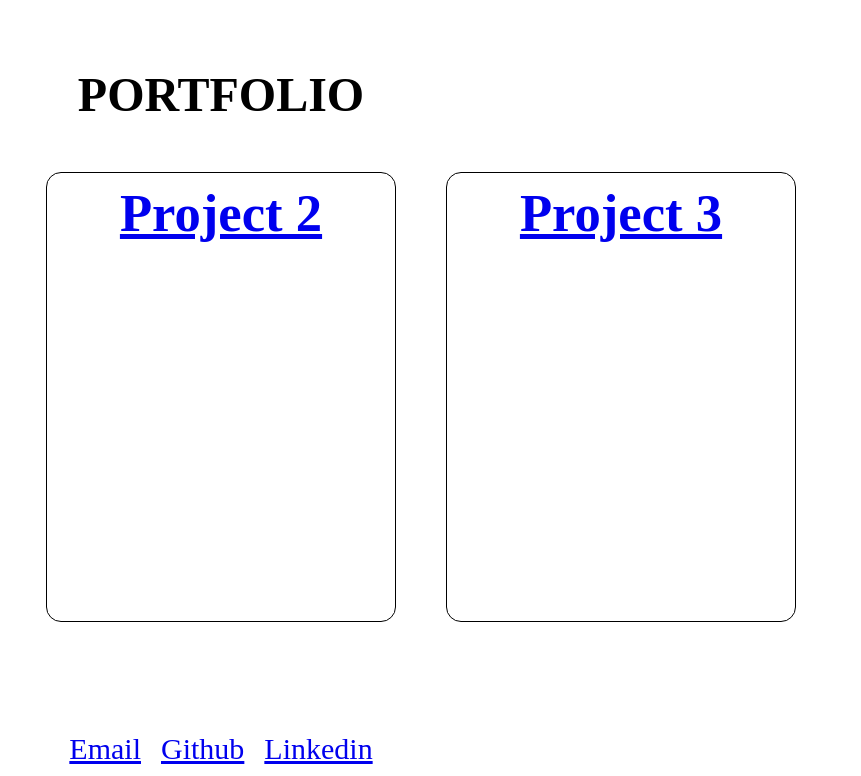
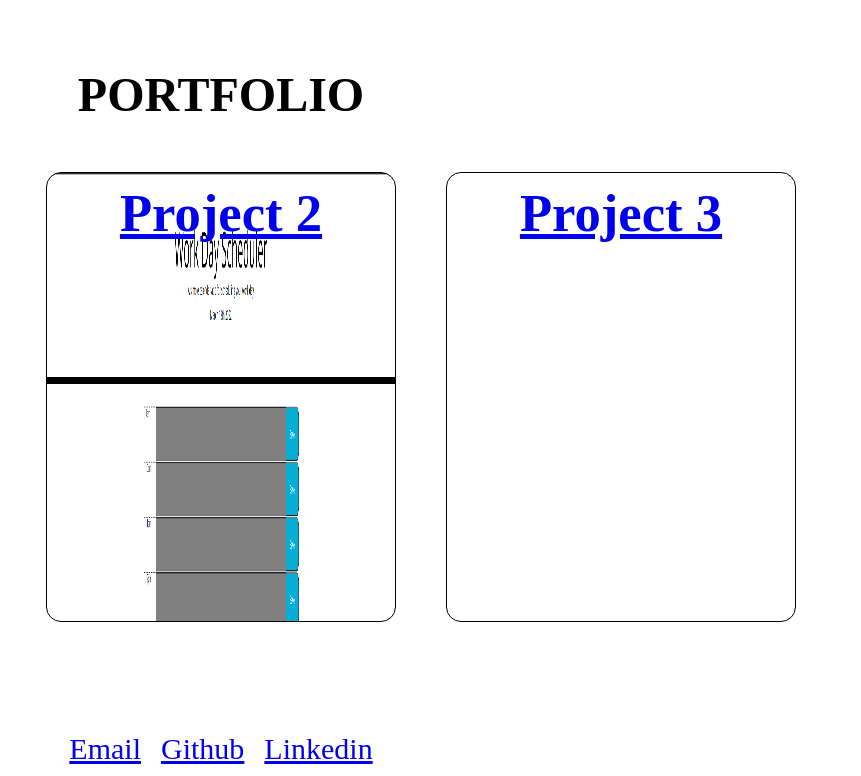
Before and after one commit to BerjGhazarian/Portfolio-example-page, a plain HTML site: page index.html in a window 1280 px wide. Shown: the part 1693-2469 px from the top of the page, 419-1280 px from the left. Drawn offline with Linux system fonts and the light colour scheme.

Commit message:
added project 2 to portfolio

```diff
--- a/style.css
+++ b/style.css
@@ -127,7 +127,9 @@
 }
 #project1{
     background-image: url("./assets/img/screenshot1Proj.png");
-
+}
+#project2{
+    background-image: url("./assets/img/screenshot2Proj.png");
 }
 #contact ul{
     display: flex;
```
